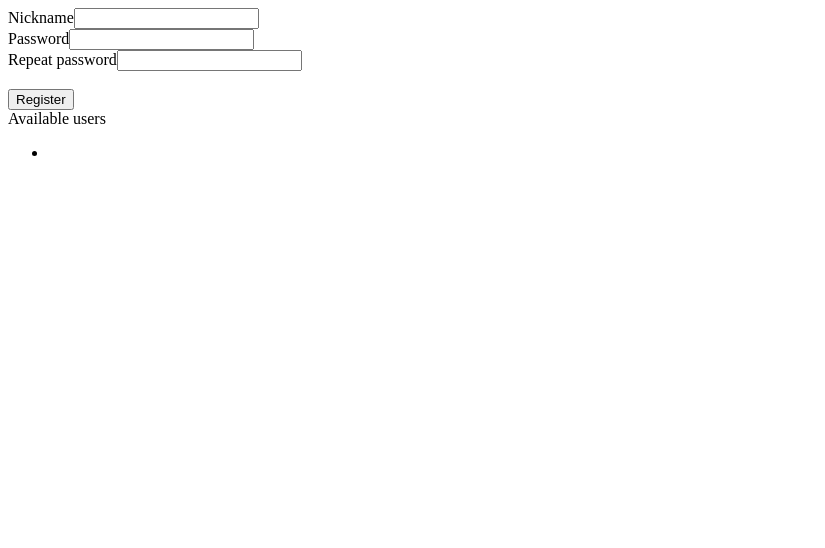
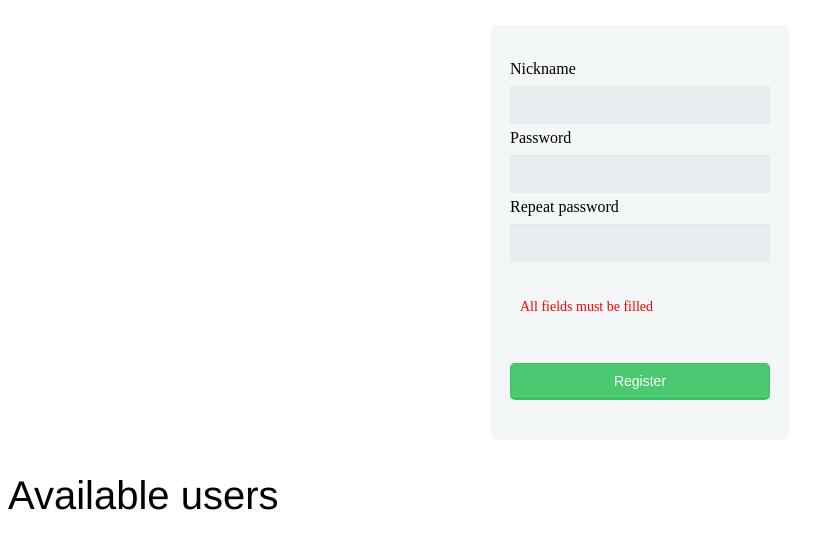
Before and after one commit to kompike/ChatRoom, a website: page index.html in a window 1280 px wide. Both pictures are taken after a click on the button "Register". Shown: the whole page, without its empty margins (0-825 px from the left). Drawn offline with Linux system fonts and the light colour scheme.

Commit message:
jQuery added

```diff
--- /dev/null
+++ b/css/main.css
@@ -0,0 +1,85 @@
+*, *:before, *:after {
+  -moz-box-sizing: border-box;
+  -webkit-box-sizing: border-box;
+  box-sizing: border-box;
+}
+
+div[id*="_registration"] {
+  max-width: 300px;
+  margin: 25px auto;
+  padding: 5px 10px;
+  background: #f4f7f8;
+  border-radius: 8px;
+}
+
+input[type="text"],
+input[type="password"]
+ {
+  background: rgba(255,255,255,0.1);
+  border: none;
+  font-size: 16px;
+  height: auto;
+  margin: 0;
+  outline: 0;
+  padding: 10px;
+  width: 100%;
+  background-color: #e8eeef;
+  color: #8a97a0;
+  box-shadow: 0 1px 0 rgba(0,0,0,0.03) inset;
+  margin-bottom: 5px;
+}
+
+button {
+  padding: 9px 9px 8px 9px;
+  color: #FFF;
+  background-color: #4bc970;
+  font-size: 14px;
+  text-align: center;
+  font-style: normal;
+  border-radius: 5px;
+  width: 100%;
+  border: 1px solid #3ac162;
+  border-width: 1px 1px 3px;
+  box-shadow: 0 -1px 0 rgba(255,255,255,0.1) inset;
+  margin-bottom: 5px;
+}
+
+label {
+  display: block;
+  margin-bottom: 8px;
+}
+
+div[id*="_box_err"] span {
+  color: #FF0000;
+  font-size: 14px;
+}
+
+h5 {
+  font: 400 40px/1.5 Helvetica, Verdana, sans-serif;
+  margin: 0;
+  padding: 0;
+}
+
+ul {
+  list-style-type: none;
+  margin: 0;
+  padding: 0;
+}
+
+li {
+  font: 200 20px/1.5 Helvetica, Verdana, sans-serif;
+  border-bottom: 1px solid #ccc;
+  text-decoration: none;
+  color: #000;
+  display: block;
+  width: 200px;
+}
+
+li:last-child {
+  border: none;
+}
+
+li:hover {
+  font-size: 30px;
+  background: #f6f6f6;
+}
--- a/index.html
+++ b/index.html
@@ -1,7 +1,9 @@
 <!DOCTYPE html>
 <html>
 <head>
-	<script data-main="scripts/main" src="scripts/require.js"></script>
+	<link rel="stylesheet" href="css/main.css">
+	<script type="text/javascript" src = "scripts/lib/jquery-3.1.0.min.js"></script>
+	<script data-main="scripts/main" src="scripts/lib/require.js"></script>
 </head>
 <body>
 </body>
--- a/scripts/chat.js
+++ b/scripts/chat.js
@@ -1,25 +1,28 @@
 var Chat = function(chatDivId, eventBus, userService) {
+
+	var eventType = {
+		registrationFailed : 'REGISTRATION_FAILED',
+		newUserAdded : 'NEW_USER_ADDED',
+		userListUpdated : 'USER_LIST_UPDATED',
+		userRegistered : 'USER_REGISTERED'
+	}
 
 	var _initChat = function() {
 
-		var chatDiv = document.createElement("div");
-		chatDiv.setAttribute("id", chatDivId);
-		var registrationComponentDiv = document.createElement("div");
-		registrationComponentDiv.setAttribute("id", chatDivId + '_registration');
-		var userListComponentDiv = document.createElement("div");
-		userListComponentDiv.setAttribute("id", chatDivId + '_users');
+		var registrationDivId = chatDivId + '_registration';
+		var usersDivId = chatDivId + '_users';
 
-		chatDiv.appendChild(registrationComponentDiv);
-		chatDiv.appendChild(userListComponentDiv);
-		document.body.appendChild(chatDiv);
+		var $chatDiv = $('<div/>').appendTo('body').attr('id', chatDivId)
+			.append($('<div/>').attr('id', registrationDivId))
+			.append($('<div/>').attr('id', usersDivId));
 
-		var registrationComponent = new RegistrationFormComponent(chatDivId + '_registration');
-		var userListComponent = new UserListComponent(chatDivId + '_users');
+		var registrationComponent = new RegistrationFormComponent(registrationDivId);
+		var userListComponent = new UserListComponent(usersDivId);
 
-		eventBus.subscribe('Registration_failed', registrationComponent.onRegistrationFailed);
-		eventBus.subscribe("New_user_added", userService.onUserAdded);
-		eventBus.subscribe("User_list_updated", userListComponent.onUserRegistered);
-		eventBus.subscribe("User_created", registrationComponent.onUserRegistered);
+		eventBus.subscribe(eventType.registrationFailed, registrationComponent.onRegistrationFailed);
+		eventBus.subscribe(eventType.newUserAdded, userService.onUserAdded);
+		eventBus.subscribe(eventType.userListUpdated, userListComponent.onUserRegistered);
+		eventBus.subscribe(eventType.userRegistered, registrationComponent.onUserRegistered);
 
 		registrationComponent.initialize();
 		userListComponent.initialize();
@@ -31,35 +34,28 @@ var Chat = function(chatDivId, eventBus, userService) {
 
 		var _initialize = function() {
 
-			var rootElement = document.getElementById(_rootDivId);
 			var registrationFormBoxId = _rootDivId + "_box";
 			var buttonId = registrationFormBoxId + "_btn";
 			var errorDivId = registrationFormBoxId + "_err";
 
-			rootElement.innerHTML = '<div id="' + registrationFormBoxId + '">' +
-				'<label for="nickname">Nickname</label>' +
-				'<input id="nickname" name="nickname" type="text" /><br/>' +
-				'<label for="password">Password</label>' +
-				'<input id="password" name="password" type="password" /><br/>' +
-				'<label for="repeat_password">Repeat password</label>' +
-				'<input id="repeat_password" name="repeat_password" type="password" /><br/>' +
-				'<div id="' + errorDivId + '"></div><br/>' +
-				'<button id="' + buttonId + '">Register</button></div>';
+			$('#' + _rootDivId).html($('<div/>').attr('id', _rootDivId + '_box')
+				.append($('<label/>').attr('for', 'nickname').text('Nickname'))
+				.append($('<input/>').attr({'id': 'nickname', 'name' : 'nickname', 'type':'text'})).append('<br/>')
+				.append($('<label/>').attr('for', 'password').text('Password'))
+				.append($('<input/>').attr({'id': 'password', 'name' : 'password', 'type':'password'})).append('<br/>')
+				.append($('<label/>').attr('for', 'repeat_password').text('Repeat password'))
+				.append($('<input/>').attr({'id': 'repeat_password', 'name' : 'repeat_password', 'type':'password'})).append('<br/>')
+				.append($('<div/>').attr('id', errorDivId)).append('<br/>')
+				.append($('<button/>').attr('id', buttonId).text('Register')))
 
-			var button = document.getElementById(buttonId);
-
-			button.onclick = function() {
-				var nickname = document.getElementById("nickname");
-				var password = document.getElementById("password");
-				var repeatedPassword = document.getElementById("repeat_password");
-
+			$('#' + buttonId).click(function() {
 				var user = {
-					"nickname" : nickname.value,
-					"password" : password.value,
-					"repeatPassword" : repeatedPassword.value
+					"nickname" : $('#nickname').val(),
+					"password" : $('#password').val(),
+					"repeatPassword" : $('#repeat_password').val()
 				};
-				eventBus.post("New_user_added", user);
-			}
+				eventBus.post(eventType.newUserAdded, user);
+			});
 
 		};
 
@@ -72,15 +68,14 @@ var Chat = function(chatDivId, eventBus, userService) {
 		}
 
 		var _registrationFailed = function(message) {
-			var errorElement = document.getElementById(_rootDivId + '_box_err');
-			errorElement.innerHTML = '<span style="color:red; font-size:small">' + message + '</span>';
+			$('#' + _rootDivId + '_box_err').html($('<span/>').text(message));
 		};
 
 		var _clearFields = function() {
-			document.getElementById("nickname").value = "";
-			document.getElementById("password").value = "";
-			document.getElementById("repeat_password").value = "";
-			document.getElementById(_rootDivId + "_box_err").innerHTML = "";
+			$('#nickname').val('');
+			$('#password').val('');
+			$('#repeat_password').val('');
+			$('#' + _rootDivId + '_box_err').html('');
 		};
 
 		return {
@@ -93,12 +88,8 @@ var Chat = function(chatDivId, eventBus, userService) {
 	var UserListComponent = function(_rootDivId) {
 
 		var _initialize = function() {
-			var rootElement = document.getElementById(_rootDivId);
-			var userListBoxId = _rootDivId + "_box";
-			rootElement.innerHTML = '<div id="' + userListBoxId + '">Available users</div>';
-			var listDiv = document.createElement("div");
-			listDiv.setAttribute("id", userListBoxId + "_list");
-			rootElement.appendChild(listDiv);
+			$('#' + _rootDivId).append($('<div/>').html('<h5>Available users</h5>').attr('id', _rootDivId + '_box'))
+				.append($('<div/>').attr('id', _rootDivId+ '_box_list'));
 		};
 
 		var _onUserRegistered = function(userList) {
@@ -106,17 +97,11 @@ var Chat = function(chatDivId, eventBus, userService) {
 		}
 
 		var _initUserList = function(userList) {
-			var rootElement = document.getElementById(_rootDivId + "_box_list");
-			rootElement.innerHTML = "";
-			var ul = document.createElement("ul");
+			$('#' + _rootDivId + '_box_list').html('').append($('<ul/>'));
 
 			for (var i = 0; i < userList.length; i++) {
-				var li = document.createElement("li");
-				li.appendChild(document.createTextNode(userList[i]));
-				ul.appendChild(li);
+				$('<li/>').appendTo('ul').text(userList[i]);
 			}
-
-			rootElement.appendChild(ul);
 		}
 
 		return {
--- a/scripts/userservice.js
+++ b/scripts/userservice.js
@@ -1,21 +1,33 @@
 var UserService = function(eventBus, userStorage) {
+
+	var eventType = {
+		registrationFailed : 'REGISTRATION_FAILED',
+		newUserAdded : 'NEW_USER_ADDED',
+		userListUpdated : 'USER_LIST_UPDATED',
+		userRegistered : 'USER_REGISTERED'
+	}
 
 	var _addUser = function(user) {
 		if (_checkIfUserExists(user)) {
-			eventBus.post('Registration_failed', "User already exists");
+			eventBus.post(eventType.registrationFailed, "User already exists");
 		} else {
 			var nickname = user.nickname;
 			var password = user.password;
 			var repeatPassword = user.repeatPassword;
 
-			if (password !== repeatPassword) {
-				eventBus.post('Registration_failed', "Passwords must be equal");
+			if (nickname === "" || password === "" || repeatPassword === "") {
+				eventBus.post(eventType.registrationFailed, "All fields must be filled");
 			} else {
-				userStorage.addUser(user);
-				var userList = _getUsers();
-				eventBus.post('User_created', userList);
-				eventBus.post('User_list_updated', userList);
+				if (password !== repeatPassword) {
+					eventBus.post(eventType.registrationFailed, "Passwords must be equal");
+				} else {
+					userStorage.addUser(user);
+					var userList = _getUsers();
+					eventBus.post(eventType.userRegistered, user);
+					eventBus.post(eventType.userListUpdated, userList);
+				}
 			}
+
 		}
 	}
 
@@ -40,7 +52,6 @@ var UserService = function(eventBus, userStorage) {
 	}
 
 	return {
-		'addUser' : _addUser,
 		'onUserAdded' : _onUserAdded,
 		'getUsers' : _getUsers,
 		'getUserByNickname' : _getUserByNickname
```
Also changed, not shown: test/test.js (+28 -3 lines), scripts/lib/jquery-3.1.0.min.js (added), scripts/lib/require.js (renamed from scripts/require.js).
